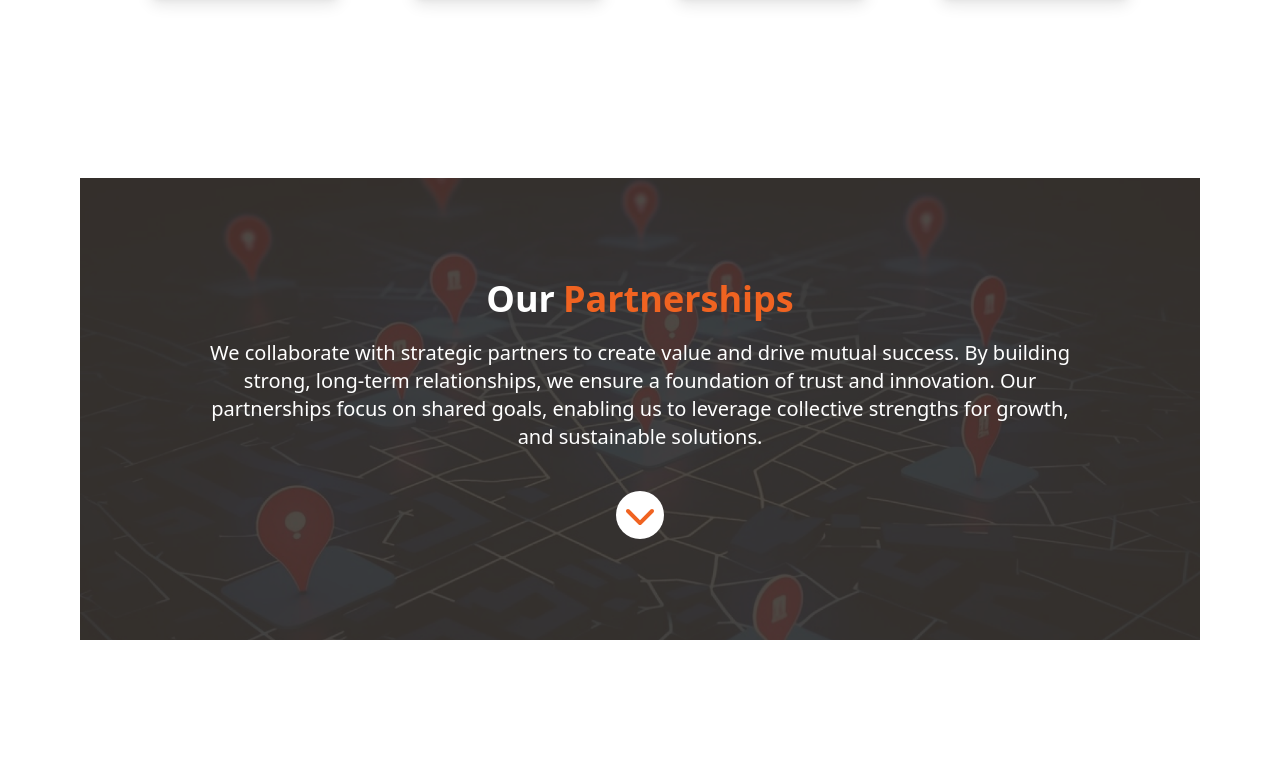
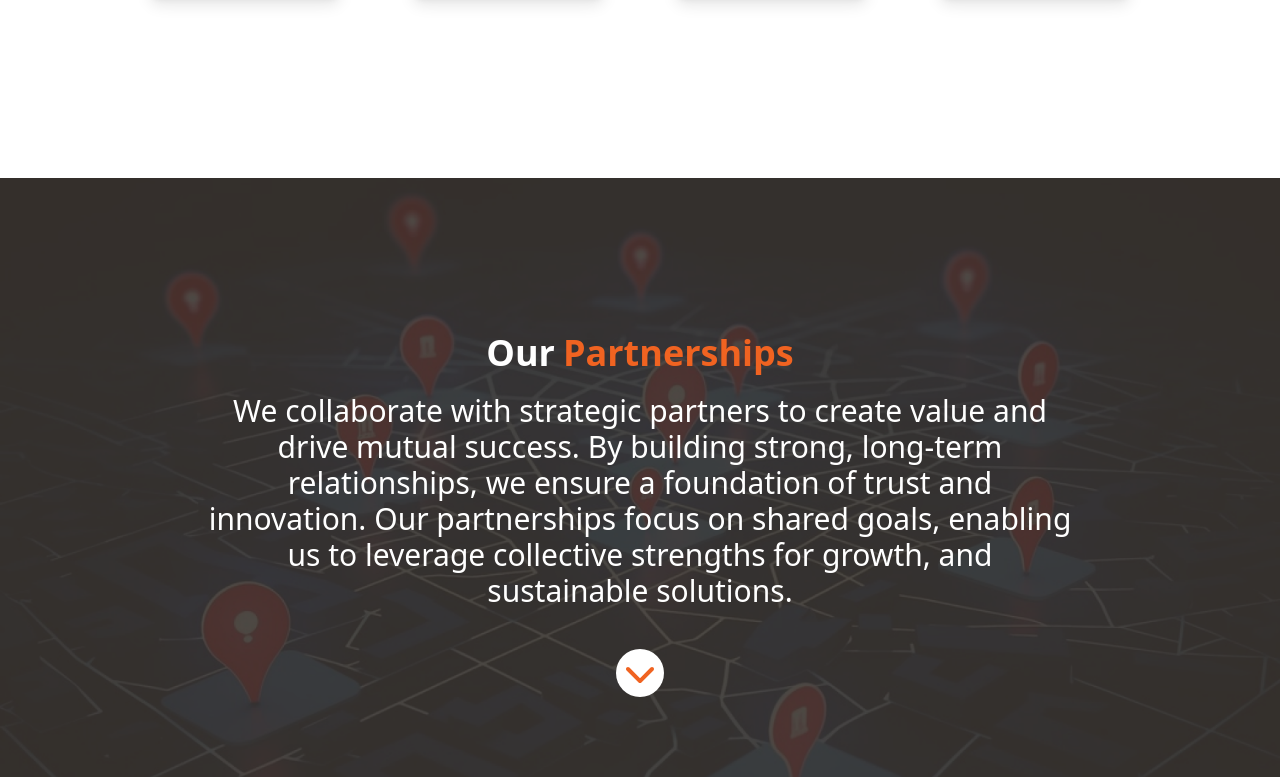
Before and after one commit to Kaminikjha/GTS, a React (Create React App) app: page /home in a window 1280 px wide. Shown: the part 2083-2860 px from the top of the page. Built offline with nearby package versions, Linux system fonts and the light colour scheme.

Commit message:
Change background image

```diff
--- a/src/components/Partner.js
+++ b/src/components/Partner.js
@@ -20,15 +20,15 @@ const Partner = () => {
 
       <div
         id="Partner"
-        className="relative flex justify-center items-center  md:flex flex-wrap flex-col md:flex-row  md:p-20"
+        className="relative flex justify-center items-center  md:flex flex-wrap flex-col md:flex-row  md:py-20"
       >
         <div className=" absolute flex items-center justify-center mx-10 sm:mx-52">
 
          <div className="">
-         <h1 className="flex justify-center gap-2 text-2xl md:text-4xl font-semibold text-white p-1 md:pb-5">
+         <h1 className="flex justify-center gap-2 text-2xl md:text-4xl font-bold text-white p-1 md:pb-5">
             Our <span className="text-[#f06321] "> Partnerships</span>
           </h1>
-          <p className="text-xs md:text-xl leading-normal  text-white flex justify-center items-center text-center">We collaborate with strategic partners to create value and drive mutual success. By building strong, long-term relationships, we ensure a foundation of trust and innovation. Our partnerships focus on shared goals, enabling us to leverage collective strengths for growth, and sustainable solutions.</p>
+          <p className="text-sm md:text-3xl  leading-normal  text-white flex justify-center items-center text-center">We collaborate with strategic partners to create value and drive mutual success. By building strong, long-term relationships, we ensure a foundation of trust and innovation. Our partnerships focus on shared goals, enabling us to leverage collective strengths for growth, and sustainable solutions.</p>
 
           <div className="flex justify-center p-1 md:pt-10">
           <FaChevronDown onClick={()=> navigate("/partner_fp")} className="flex justify-center rounded-full bg-white text-2xl md:text-5xl p-2 text-[#f06321]"/>
--- a/src/components/Partner_FP.js
+++ b/src/components/Partner_FP.js
@@ -84,7 +84,7 @@ const Partner_FP = () => {
             <h3 className="text-sm text-[#f06321] uppercase underline decoration-1 tracking-wider">
               Our Consultants always help you
             </h3>
-            <p className="text-lg text-[#f06321]">
+            <p className="text-lg font-semibold text-[#f06321]">
               "Request a call back" in the context of partnerships refers to a
               simple process or feature where one party (usually a potential
               partner or client) can provide their contact information and
```
Also changed, not shown: src/assets/Background.png.
